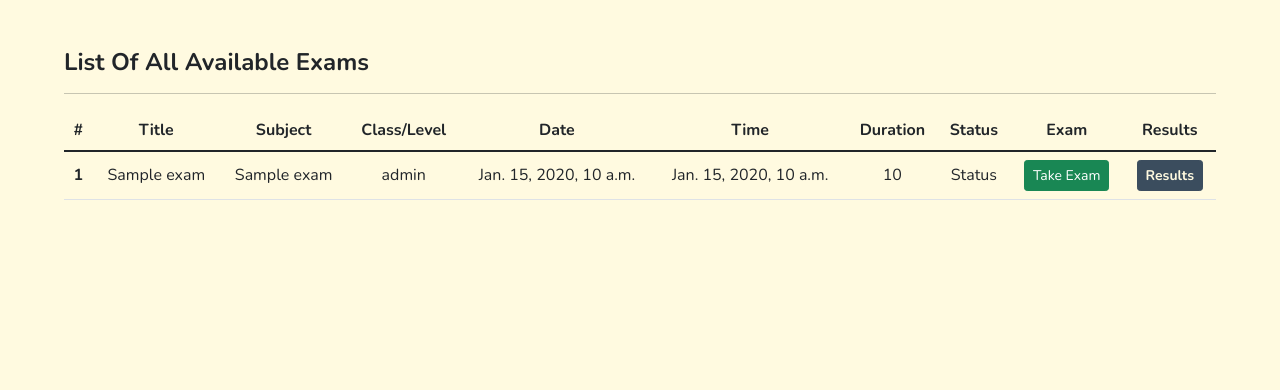
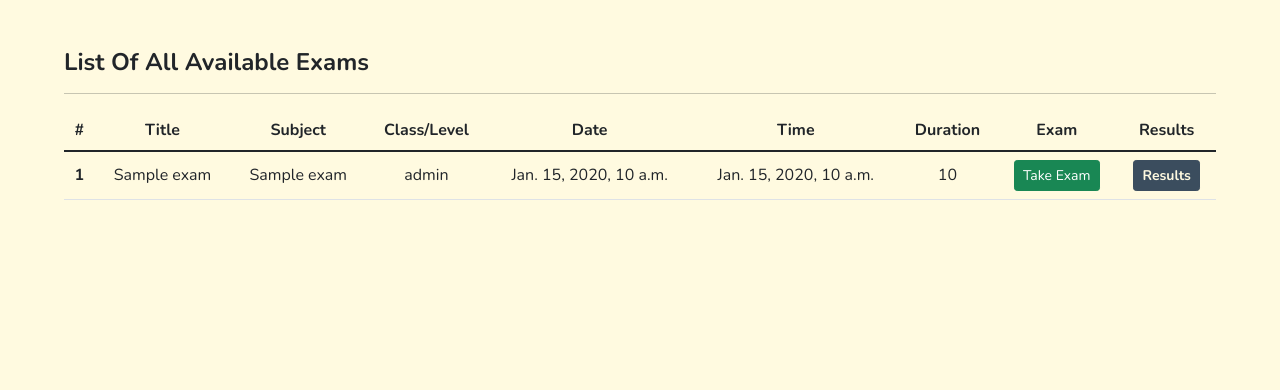
Before and after one commit to GcvKishore/TMS, a Django app: template templates/exam_app/tutee-view-all-exams.html in a window 1280 px wide. Shown: the part 83-473 px from the top of the page. Run offline with Django 4.2, Linux system fonts and the light colour scheme; the template is opened without the code that fills it: most values are stand-ins (such as "Sample title", 1, 10 or a date in 2020).

Commit message:
Delete exam status in tutee-view-all-exams.html
Its was not necessary to show exam status over there

```diff
--- a/templates/exam_app/tutee-view-all-exams.html
+++ b/templates/exam_app/tutee-view-all-exams.html
@@ -21,7 +21,6 @@
                 <th scope="col">Date</th>
                 <th scope="col">Time</th>
                 <th scope="col">Duration</th>
-                <th scope="col">Status</th>
                 <th scope="col">Exam</th>
                 <th scope="col">Results</th>
             </tr>
@@ -36,7 +35,6 @@
                     <td>{{ exam.date }}</td>
                     <td>{{ exam.time }}</td>
                     <td>{{ exam.duration }}</td>
-                    <td>Status</td>
                     <td>
                         <a href="{% url 'exam_app:view-exam' exam.id %}">
                             <button type="button" class="btn btn-success btn-sm">Take Exam</button>
```
